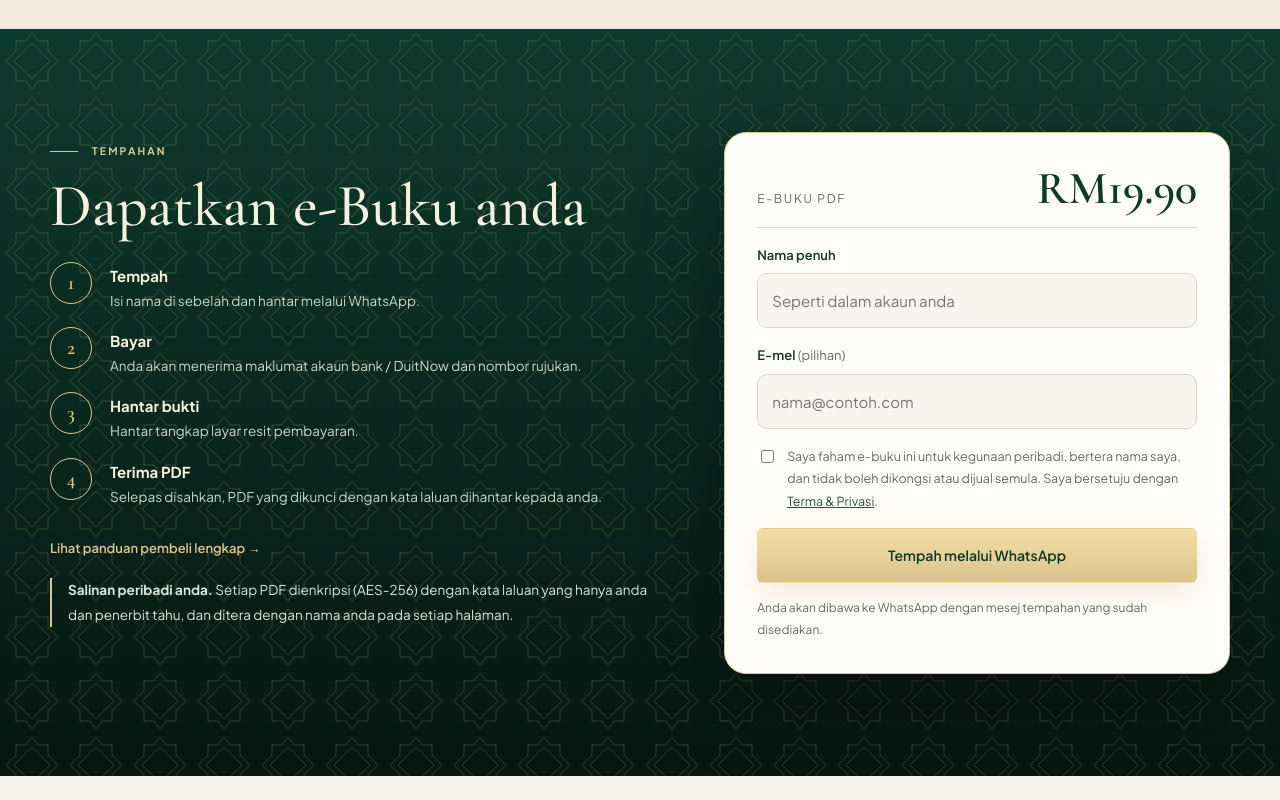
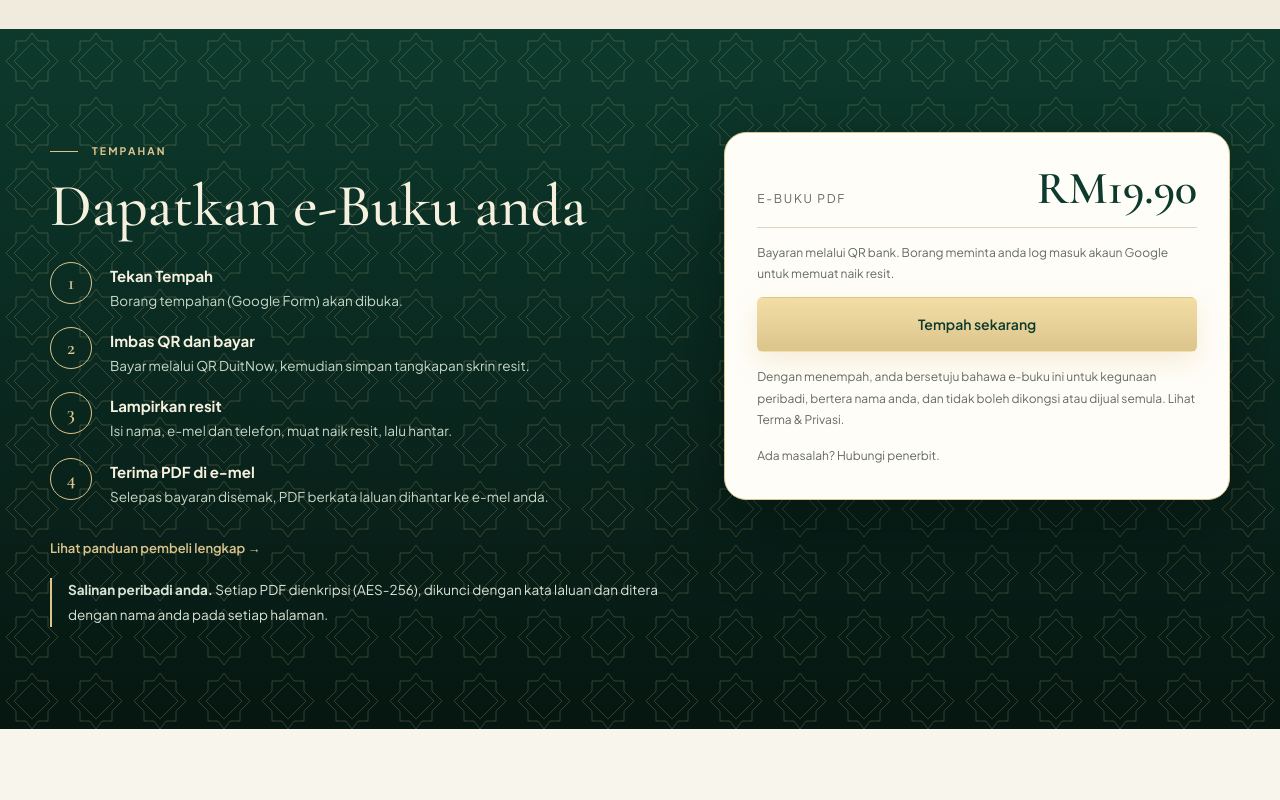
Before and after one commit to sramadhan99-crypto/modul-ziarah-taif, a plain HTML site: page index.html in a window 1280 px wide. Shown: the part 5360-6160 px from the top of the page. Drawn offline with nearby package versions, Linux system fonts and the light colour scheme.

Commit message:
Tukar kaedah tempahan kepada Google Form dengan bayaran QR DuitNow
Co-Authored-By: Claude Sonnet 5.5 <noreply@anthropic.com>

```diff
--- a/config.js
+++ b/config.js
@@ -1,5 +1,7 @@
 /* Tetapan laman - ubah di sini sahaja. */
 window.SITE = {
+  // Borang tempahan (pautan responden Google Form)
+  formUrl: "https://docs.google.com/forms/d/e/1FAIpQLSczOs4Gl9hJjvYUMNujJ6Lb3liMD4TDM6TL_Uioyb_p4kY5yQ/viewform",
   // Nombor WhatsApp penjual, format antarabangsa tanpa + atau sempang. Contoh: "60123456789"
   whatsapp: "60105748459",
   // E-mel penjual (pilihan; dipaparkan sebagai alternatif)
--- a/index.html
+++ b/index.html
@@ -203,27 +203,20 @@
           <span class="eyebrow light">Tempahan</span>
           <h2 class="title light">Dapatkan e-Buku anda</h2>
           <ol class="steps">
-            <li><b>Tempah</b><span>Isi nama di sebelah dan hantar melalui WhatsApp.</span></li>
-            <li><b>Bayar</b><span>Anda akan menerima maklumat akaun bank / DuitNow dan nombor rujukan.</span></li>
-            <li><b>Hantar bukti</b><span>Hantar tangkap layar resit pembayaran.</span></li>
-            <li><b>Terima PDF</b><span>Selepas disahkan, PDF yang dikunci dengan kata laluan dihantar kepada anda.</span></li>
+            <li><b>Tekan Tempah</b><span>Borang tempahan (Google Form) akan dibuka.</span></li>
+            <li><b>Imbas QR dan bayar</b><span>Bayar melalui QR DuitNow, kemudian simpan tangkapan skrin resit.</span></li>
+            <li><b>Lampirkan resit</b><span>Isi nama, e-mel dan telefon, muat naik resit, lalu hantar.</span></li>
+            <li><b>Terima PDF di e-mel</b><span>Selepas bayaran disemak, PDF berkata laluan dihantar ke e-mel anda.</span></li>
           </ol>
           <p style="margin:0 0 18px"><a class="text-link" style="color:var(--gold-soft)" href="panduan-pembeli.html">Lihat panduan pembeli lengkap &rarr;</a></p>
-          <p class="protect"><strong>Salinan peribadi anda.</strong> Setiap PDF dienkripsi (AES-256) dengan kata laluan yang hanya anda dan penerbit tahu, dan ditera dengan nama anda pada setiap halaman.</p>
+          <p class="protect"><strong>Salinan peribadi anda.</strong> Setiap PDF dienkripsi (AES-256), dikunci dengan kata laluan dan ditera dengan nama anda pada setiap halaman.</p>
         </div>
         <div class="order-card reveal">
           <div class="order-price"><span>e-Buku PDF</span><strong data-price>RM19.90</strong></div>
-          <form id="orderForm" novalidate>
-            <label for="fName">Nama penuh</label>
-            <input id="fName" name="name" type="text" autocomplete="name" maxlength="80" required placeholder="Seperti dalam akaun anda">
-            <label for="fEmail">E-mel <span class="opt">(pilihan)</span></label>
-            <input id="fEmail" name="email" type="email" autocomplete="email" maxlength="120" placeholder="nama@contoh.com">
-            <label class="check"><input type="checkbox" id="fAgree" required><span>Saya faham e-buku ini untuk kegunaan peribadi, bertera nama saya, dan tidak boleh dikongsi atau dijual semula. Saya bersetuju dengan <a href="terma.html" target="_blank" rel="noopener">Terma &amp; Privasi</a>.</span></label>
-            <p class="form-msg" id="formMsg" role="alert" hidden></p>
-            <button class="btn btn-gold btn-block" type="submit" id="orderBtn">Tempah melalui WhatsApp</button>
-            <a class="btn btn-ghost btn-block" id="storeBtn" href="#" hidden>Tempah di kedai dalam talian</a>
-          </form>
-          <p class="note" id="contactNote"></p>
+          <p class="note">Bayaran melalui QR bank. Borang meminta anda log masuk akaun Google untuk memuat naik resit.</p>
+          <a class="btn btn-gold btn-block" id="orderBtn" href="https://docs.google.com/forms/d/e/1FAIpQLSczOs4Gl9hJjvYUMNujJ6Lb3liMD4TDM6TL_Uioyb_p4kY5yQ/viewform" target="_blank" rel="noopener">Tempah sekarang</a>
+          <p class="note">Dengan menempah, anda bersetuju bahawa e-buku ini untuk kegunaan peribadi, bertera nama anda, dan tidak boleh dikongsi atau dijual semula. Lihat <a href="terma.html" target="_blank" rel="noopener">Terma &amp; Privasi</a>.</p>
+          <p class="note" id="contactNote" hidden></p>
         </div>
       </div>
     </section>
@@ -233,7 +226,7 @@
       <div class="container narrow">
         <span class="eyebrow">Soalan lazim</span>
         <h2 class="title">Sebelum anda tempah</h2>
-        <details class="reveal"><summary>Bagaimana saya menerima e-buku?</summary><p><a class="text-link" href="panduan-pembeli.html">Lihat panduan pembeli</a>. Selepas pembayaran disahkan, penerbit menghantar fail PDF kepada anda (contohnya melalui WhatsApp). PDF itu dikunci dengan kata laluan; kata laluan dipersetujui antara anda dan penerbit semasa tempahan.</p></details>
+        <details class="reveal"><summary>Bagaimana saya menerima e-buku?</summary><p><a class="text-link" href="panduan-pembeli.html">Lihat panduan pembeli</a>. Selepas bayaran disemak, PDF dihantar ke e-mel yang anda isi dalam borang. PDF itu dikunci dengan kata laluan yang dihantar kepada anda secara berasingan.</p></details>
         <details class="reveal"><summary>Mengapa PDF berkata laluan dan bertera nama?</summary><p>Untuk melindungi hak penulis. Setiap salinan dienkripsi dan ditera dengan nama dan nombor pesanan anda pada setiap halaman, sebagai pencegah perkongsian tanpa kebenaran.</p></details>
         <details class="reveal"><summary>Boleh dibaca pada telefon?</summary><p>Ya. Format A5 sesuai untuk telefon, tablet dan komputer. Gunakan mana-mana pembaca PDF yang menyokong kata laluan.</p></details>
         <details class="reveal"><summary>Boleh dicetak?</summary><p>Boleh, untuk kegunaan peribadi. Salin teks dan ubah suai dinyahaktifkan.</p></details>
--- a/script.js
+++ b/script.js
@@ -76,29 +76,12 @@
   $('#zoomClose').addEventListener('click', function () { dlg.close(); });
   dlg.addEventListener('click', function (e) { if (e.target === dlg) dlg.close(); });
 
-  /* ---- tempahan ---- */
-  var form = $('#orderForm'), msg = $('#formMsg'), note = $('#contactNote');
-  var wa = String(S.whatsapp || '').replace(/\D/g, '');
-  var storeBtn = $('#storeBtn'), orderBtn = $('#orderBtn');
-  if (S.storeUrl) { storeBtn.hidden = false; storeBtn.href = S.storeUrl; }
-  if (!wa && !S.storeUrl) {
-    orderBtn.disabled = true; orderBtn.textContent = 'Tempahan akan dibuka tidak lama lagi';
-    orderBtn.style.opacity = .6; orderBtn.style.cursor = 'not-allowed';
+  /* ---- tempahan: Google Form (alamat boleh diubah dalam config.js) ---- */
+  var orderBtn = $('#orderBtn');
+  if (orderBtn && S.formUrl) orderBtn.href = S.formUrl;
+  var wa = String(S.whatsapp || '').replace(/\D/g, ''), note = $('#contactNote');
+  if (wa && note) {
+    note.hidden = false;
+    note.innerHTML = 'Ada masalah? <a href="https://wa.me/' + wa + '" target="_blank" rel="noopener">Hubungi penerbit</a>.';
   }
-  if (S.email) { note.innerHTML = 'Atau e-mel: <a href="mailto:' + encodeURI(S.email) + '">' + S.email.replace(/</g, '&lt;') + '</a>'; }
-  else if (wa) { note.textContent = 'Anda akan dibawa ke WhatsApp dengan mesej tempahan yang sudah disediakan.'; }
-
-  function showMsg(t) { msg.textContent = t; msg.hidden = !t; }
-  form.addEventListener('submit', function (e) {
-    e.preventDefault(); showMsg('');
-    var name = form.name.value.replace(/\s+/g, ' ').trim(), email = form.email.value.trim();
-    if (name.length < 2) { showMsg('Sila isi nama penuh anda.'); form.name.focus(); return; }
-    if (email && !/^[^@\s]+@[^@\s]+\.[^@\s]{2,}$/.test(email)) { showMsg('Alamat e-mel tidak sah.'); form.email.focus(); return; }
-    if (!$('#fAgree').checked) { showMsg('Sila tandakan persetujuan syarat.'); return; }
-    if (!wa) { if (S.storeUrl) location.href = S.storeUrl; return; }
-    var text = 'Salam, saya ingin menempah e-buku *Modul Ziarah Taif* (RM' + Number(S.price || 19.9).toFixed(2) + ').\n\n' +
-      'Nama: ' + name + (email ? '\nE-mel: ' + email : '') +
-      '\n\nSaya faham PDF ini untuk kegunaan peribadi dan akan ditera dengan nama saya. Mohon maklumat pembayaran.';
-    window.open('https://wa.me/' + wa + '?text=' + encodeURIComponent(text), '_blank', 'noopener');
-  });
 })();
```
Also changed, not shown: panduan-pembeli.html (+8 -8 lines), terma.html (+2 -2 lines).
